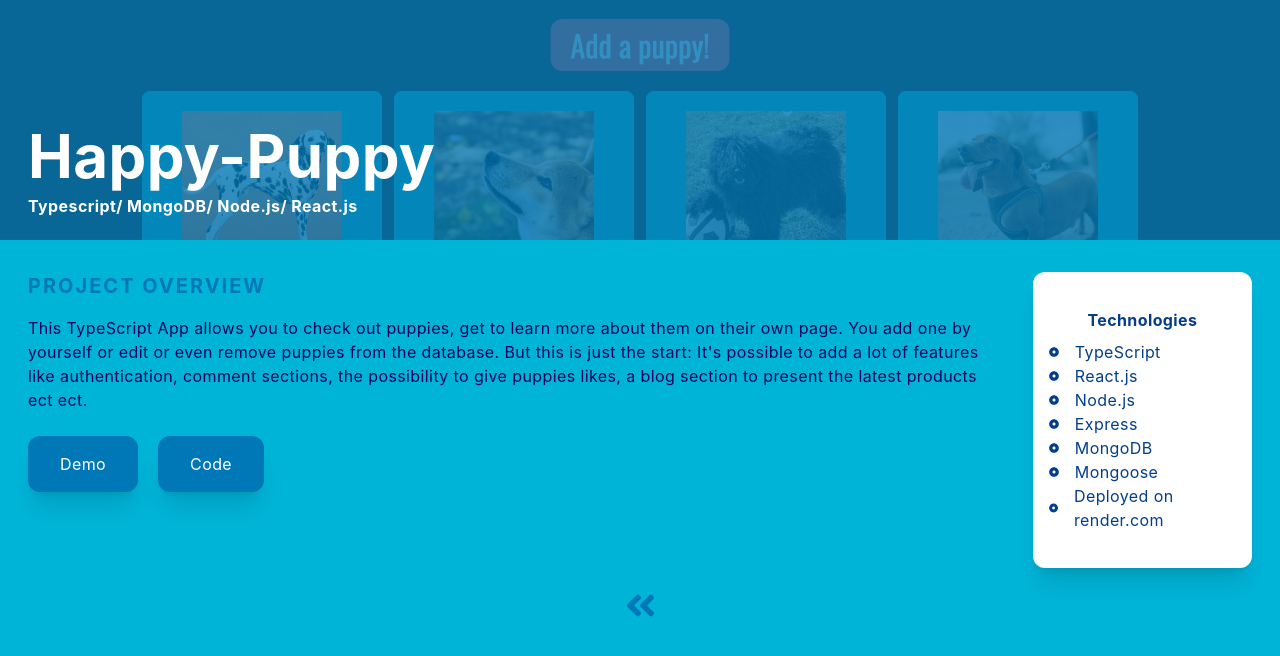
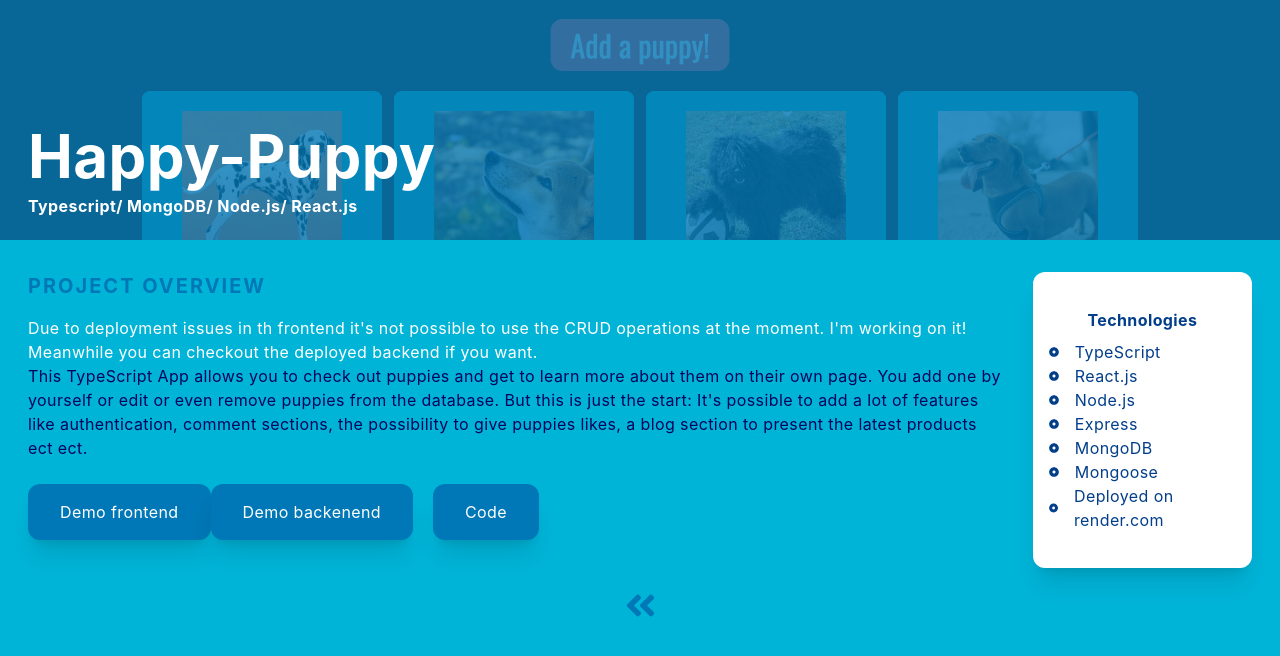
Before and after one commit to kindofclever/portfolio, a Next.js app: page /puppy in a window 1280 px wide. Shown: the top 656 px of the page. Built offline with nearby package versions, Linux system fonts and the light colour scheme.

Commit message:
updated puppy state

```diff
--- a/pages/puppy.js
+++ b/pages/puppy.js
@@ -21,14 +21,24 @@ const puppy = () => {
         <div className='max-w-[1240px] p-2 grid md:grid-cols-5 gap-8 pt-8 mx-5'>
           <div className='col-span-4'>
             <h2 className='text-[#0077B6] uppercase text-xl tracking-widest mb-4'>Project overview</h2>
-            <p className='mb-4'>This TypeScript App allows you to check out puppies, get to learn more about them on their own page. You add one by yourself or edit or even remove puppies from the database. But this is just the start: It's possible to add a lot of features like authentication, comment sections, the possibility to give puppies likes, a blog section to present the latest products ect ect. </p>
+            <p className='text-white '>Due to deployment issues in th frontend it's not possible to use the CRUD operations at the moment. I'm working on it! Meanwhile you can checkout the deployed backend if you want.</p>
+            <p className='mb-4'>This TypeScript App allows you to check out puppies and get to learn more about them on their own page. You add one by yourself or edit or even remove puppies from the database. But this is just the start: It's possible to add a lot of features like authentication, comment sections, the possibility to give puppies likes, a blog section to present the latest products ect ect. </p>
             <a href='https://happy-puppy.onrender.com/'>
             <motion.button
                   whileHover={{ scale: 1.05 }}
                   whileTap={{ scale: 0.9 }}
                   transition={{ type: "spring", stiffness: 400, damping: 17 }}
                   className=' bg-[#0077B6] text-white hover:bg-gradient-to-l from-[#023E8A] to-[#0077B6] px-8 py-4 mt-2 rounded-xl shadow-xl cursor-pointer'>
-                    Demo
+                    Demo frontend
+                </motion.button>
+            </a>
+            <a href='https://puppy-backend.onrender.com/api/puppies'>
+            <motion.button
+                  whileHover={{ scale: 1.05 }}
+                  whileTap={{ scale: 0.9 }}
+                  transition={{ type: "spring", stiffness: 400, damping: 17 }}
+                  className=' bg-[#0077B6] text-white hover:bg-gradient-to-l from-[#023E8A] to-[#0077B6] px-8 py-4 mt-2 rounded-xl shadow-xl cursor-pointer'>
+                    Demo backenend
                 </motion.button>
             </a>
             <a href='https://github.com/kindofclever/ts-react-fullstack'>
```
